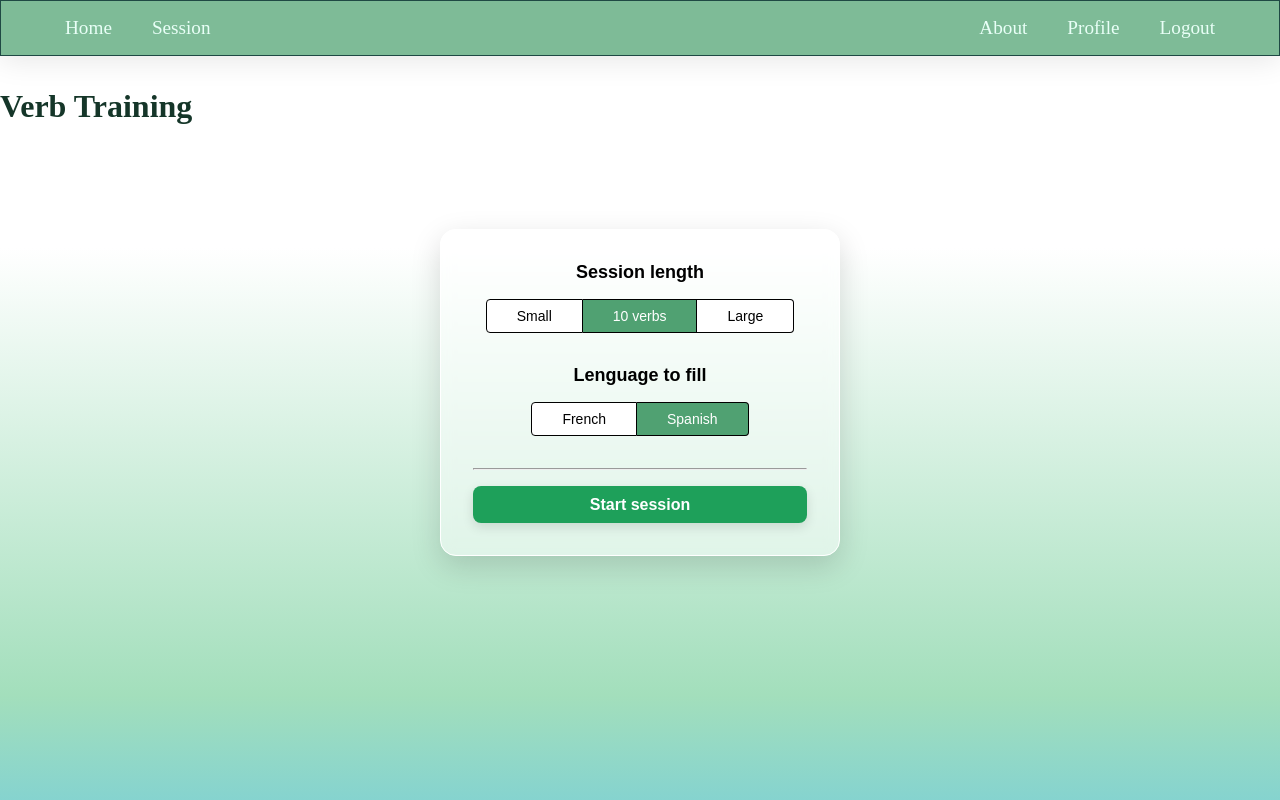
After one commit to MendezSebastianP/VerbPractice, a Django app: page /verbs/verbs_training in a window 1280 px wide. The commit adds this page. Run offline with Django 5.2, Linux system fonts and the light colour scheme; the visitor is signed in with stand-in values (Sample User, id 1); parts of the project's set-up code (start-up, migrations or seed data) failed here and were passed over; some libraries are stand-ins or nearby versions.

Commit message:
Adding features: switch n verbs, switch french <-> spanish

```diff
--- a/myproject/myproject/settings.py
+++ b/myproject/myproject/settings.py
@@ -26,7 +26,7 @@ SECRET_KEY = 'django-insecure-%^g-ezx@4g-@pzby2@(s(*@&=jay0!_y2_)ehnq44w2+9zi9=@
 # SECURITY WARNING: don't run with debug turned on in production!
 DEBUG = True
 
-ALLOWED_HOSTS = []
+ALLOWED_HOSTS = ['192.168.1.34', 'localhost']
 
 
 # Application definition
--- a/myproject/static/css/style.css
+++ b/myproject/static/css/style.css
@@ -110,6 +110,7 @@ nav a:hover {
 	touch-action: manipulation;
 	vertical-align: top;
 	white-space: nowrap;
+	margin-top: 2rem;
 }
 
 .button-68:hover {
@@ -218,6 +219,7 @@ nav a:hover {
     -webkit-backdrop-filter: blur(6.8px);
     border: 1px solid rgb(31, 73, 68);
     border-radius: 8px;
+	resize: vertical;
 }
 
 .verb-header-inside {
@@ -243,6 +245,26 @@ nav a:hover {
     border-spacing: 0px;
 }
 
+/* --- Training templates styles --- */
+.form-with-validation button {
+  appearance: none;
+  border: 0;
+  border-radius: 8px;
+  background: #1ea05a;
+  color: #fff;
+  padding: 0.6rem 1rem;
+  font-size: 1rem;
+  font-weight: 600;
+  cursor: pointer;
+  box-shadow: 0 4px 12px rgba(0,0,0,.12);
+}
+.form-with-validation button:hover { background: #1e8449; }
+.form-with-validation button + button { margin-left: .5rem; }
+
+/* Make the prompt (French verb) stand out a bit */
+.form-with-validation .field-row:first-of-type p { font-size: 1.15rem; margin: 0; }
+.form-with-validation .field-row:first-of-type p strong { font-size: 1.3rem; }
+
 tbody tr:nth-child(odd) {
   background-color: #fff;
 }
@@ -250,3 +272,87 @@ tbody tr:nth-child(odd) {
 tbody tr:nth-child(even) {
   background-color: #c7e7d6;
 }
+
+/* ## options-buttom ## */
+
+.options-buttom-container {
+  --primary-color: #000000;
+  --secondary-color: #000000;
+  --tab-text-color: #ffffff;
+  --heading-color: #000000;
+  --hover: rgb(132, 204, 162);
+  display: flex;
+  flex-direction: column;
+  align-items: center;
+  row-gap: 16px;
+  font-family: "Montserrat", sans-serif;
+  font-optical-sizing: auto;
+  margin-bottom: 1rem;
+}
+.options-buttom-heading {
+  font-size: 18px;
+  font-weight: 600;
+  color: var(--heading-color);
+}
+.options-buttom-wrapper {
+  display: flex;
+  align-items: center;
+}
+.options-buttom-wrapper .input {
+  display: none;
+}
+/* rgb(21, 163, 80) */
+.options-buttom {
+  flex-grow: 1;
+  text-align: center;
+  padding: 8px 30px;
+  font-size: 14px;
+  background: var(--tab-text-color);
+  border: 1px solid var(--primary-color);
+  color: var(--secondary-color);
+  font-weight: 500;
+  cursor: pointer;
+  transition: 0.2s ease-in-out;
+
+
+}
+.options-buttom-wrapper > label.options-buttom { border-radius: 0; }
+
+.options-buttom-wrapper > label.options-buttom:first-of-type {
+  border-radius: 4px 0 0 4px;
+}
+
+.options-buttom-wrapper > label.options-buttom:nth-of-type(n+2):nth-last-of-type(n+2) {
+  border-radius: 0;
+}
+
+.options-buttom-wrapper > label.options-buttom:last-of-type {
+  border-radius: 0 4px 4px 0;
+}
+
+.options-buttom-wrapper > label.options-buttom:only-of-type {
+  border-radius: 4px;
+}
+
+.options-buttom-wrapper > label.options-buttom:not(:first-of-type) {
+  border-left-width: 0;
+}
+
+.options-buttom:hover {
+  background: var(--hover);
+  color: var(--tab-text-color);
+  border-color: var(--hover);
+}
+.options-buttom:active {
+  transform: scale(0.9);
+}
+.input:checked + label.options-buttom {
+  background: rgb(80, 161, 114);
+  color: var(--tab-text-color);
+  content: unset;
+}
+
+.options-buttom .on { display: none; }
+.options-buttom .off { display: inline; }
+.input:checked + label.options-buttom .on { display: inline; }
+.input:checked + label.options-buttom .off { display: none; }
--- a/myproject/templates/layout.html
+++ b/myproject/templates/layout.html
@@ -19,9 +19,8 @@
     <nav>
         <div class="nav-left">
             <a href="/">Home</a>
-            <a href="{% url 'posts:list' %}">Posts</a>
             {% if user.is_authenticated %}
-            <a href="{% url 'posts:new-post' %}">New Post</a>
+			<a href="{% url 'verbs:verbstraining' %}">Session</a>
             {% endif %}
         </div>
         <div class="nav-right">
--- a/myproject/users/views.py
+++ b/myproject/users/views.py
@@ -11,7 +11,7 @@ def register_view(request):
             user = form.save()
             init_user_verbs(user, n=10)
             login(request, user)
-            return redirect("posts:list")
+            return redirect("verbs:verbstraining")
     else:
         form = UserCreationForm()
     return render(request, "users/register.html", { "form" : form})
@@ -24,7 +24,7 @@ def login_view(request):
             if "next" in request.POST:
                 return redirect(request.POST.get('next'))
             else:
-                return redirect("posts:list")
+                return redirect("verbs:verbstraining")
     else:
         form = AuthenticationForm()
     return render(request, "users/login.html", { "form" : form})
@@ -32,7 +32,7 @@ def login_view(request):
 def logout_view(request):
     if request.method == "POST":
         logout(request)
-        return redirect("posts:list")
+        return redirect("users:login")
 
 
 # Verb functions
--- a/myproject/verbs/templates/verbs/verbs_home.html
+++ b/myproject/verbs/templates/verbs/verbs_home.html
@@ -19,6 +19,7 @@
                 <td>{{ user_verb.verb.id }}</td>
                 <td>{{ user_verb.verb.infinitive }}</td>
                 <td>{{ user_verb.verb.translation }}</td>
+				<td>{{ user_verb.probability }}</td>
             </tr>
             {% empty %}
                 <p>No verbs found for your account. You may need to initialize your verb collection.</p>
--- /dev/null
+++ b/myproject/verbs/templates/verbs/verbs_training.html
@@ -0,0 +1,67 @@
+{% extends 'layout.html' %}
+
+{% block title %}Training Session{% endblock %}
+
+{% block content %}
+  <h1>Verb Training</h1>
+
+  {% if question %}
+    {% include 'verbs/_question.html' %}
+  {% else %}
+    {% if finished %}
+      <div class="session-finished">
+        {% if previous_feedback %}<p>{{ previous_feedback }}</p>{% endif %}
+        <p>Session over. Great job!</p>
+        <form class="form-with-validation" action="{% url 'verbs:verbstraining' %}" method="post">
+          {% csrf_token %}
+          <input type="hidden" name="action" value="start">
+          <button type="submit">Start again</button>
+        </form>
+      </div>
+    {% else %}
+      <form class="form-with-validation" action="{% url 'verbs:verbstraining' %}" method="post">
+		<div class="options-buttom-container">
+			<div class="options-buttom-heading">Session length</div>
+			<div class="options-buttom-wrapper">
+				<div class="options-buttom-wrapper">
+					<input class="input" id="opt-5"  name="v_length" type="radio" value="5" {% if last_length == 5 %}checked{% endif %}>
+					<label class="options-buttom" for="opt-5">
+						<span class="off">Small</span>
+						<span class="on">5 verbs</span>
+					</label>
+
+					<input class="input" id="opt-10" name="v_length" type="radio" value="10" {% if last_length == 10 %}checked{% endif %}>
+					<label class="options-buttom" for="opt-10">
+						<span class="off">Medium</span>
+						<span class="on">10 verbs</span>
+					</label>
+
+					<input class="input" id="opt-20" name="v_length" type="radio" value="20" {% if last_length == 20 %}checked{% endif %}>
+					<label class="options-buttom" for="opt-20">
+						<span class="off">Large</span>
+						<span class="on">20 verbs</span>
+					</label>
+				</div>
+			</div>
+		</div>
+		<div class="options-buttom-container">
+			<div class="options-buttom-heading">Lenguage to fill</div>
+			<div class="options-buttom-wrapper">
+				<div class="options-buttom-wrapper">
+					<input class="input" id="opt-French" value="French" name="lenguage_fill" type="radio" {% if last_fill == 'French' %}checked{% endif %} />
+					<label class="options-buttom" for="opt-French">French</label>
+
+					<input class="input" id="opt-Spanish" value="Spanish" name="lenguage_fill" type="radio" {% if last_fill == 'Spanish' %}checked{% endif %} />
+					<label class="options-buttom" for="opt-Spanish">Spanish</label>
+					</label>
+				</div>
+			</div>
+		</div>
+      {% csrf_token %}
+	  <hr class="solid">
+      <input type="hidden" name="action" value="start">
+      <button type="submit">Start session</button>
+    </form>
+    {% endif %}
+  {% endif %}
+{% endblock %}
--- a/myproject/verbs/urls.py
+++ b/myproject/verbs/urls.py
@@ -5,5 +5,6 @@ app_name = 'verbs'
 
 urlpatterns = [
     path('', views.verbs_home, name="verbhome"),
+	path('verbs_training', views.verbs_training, name="verbstraining"),
     # path('new-session/', views.post_new, name="new-session"),
 ]
--- a/myproject/verbs/views.py
+++ b/myproject/verbs/views.py
@@ -1,16 +1,205 @@
 from django.shortcuts import render
-from .models import UserVerb
+from .models import UserVerb, Verb
 from django.contrib.auth.decorators import login_required
+from verbs.services import preselect_verbs, TrainingEngine
+import uuid
+
+SESSION_KEY = 'verb_training'
+LAST_PREF_LENGTH = 'verb_training_last_length'
+LAST_PREF_DIRECTION = 'verb_training_last_direction'
 
 @login_required(login_url="/users/login/")
 def verbs_home(request):
     user_verbs = UserVerb.objects.filter(user=request.user).select_related('verb')
-    # Always render the page that extends the base. HTMX (via hx-boost) will swap the #app region.
     return render(request, 'verbs/verbs_home.html', {'verbs': user_verbs})
 
-# def post_page(request, slug):
-#     posts = Post.objects.get(slug=slug)
-#     return render(request, 'posts/post_page.html', { 'post' : posts})
+@login_required(login_url="/users/login/")
+def verbs_training(request):
+    state = request.session.get(SESSION_KEY, {
+        'id': None,
+        'remaining': [],
+        'current': None,
+        'asked': 0,
+        'length': 10,
+        'hint': 0,
+        'direction': 'fr_es',
+    })
+
+    if request.method == 'GET' and (state.get('current') or state.get('remaining')):
+        request.session.pop(SESSION_KEY, None)
+        state = {
+            'id': None,
+            'remaining': [],
+            'current': None,
+            'asked': 0,
+            'length': state.get('length', 10),
+            'hint': 0,
+            'direction': state.get('direction', 'fr_es'),
+        }
+
+    action = request.POST.get('action') if request.method == 'POST' else None
+
+    if request.method == 'POST' and action in (None, 'start'):
+        prev_length = request.session.get(LAST_PREF_LENGTH)
+        prev_direction = request.session.get(LAST_PREF_DIRECTION)
+        try:
+            length = int(request.POST.get('v_length')) if request.POST.get('v_length') else None
+        except (TypeError, ValueError):
+            length = None
+        if length is None:
+            length = prev_length or state.get('length', 10)
+        fill_lang = request.POST.get('lenguage_fill')
+        if fill_lang == 'French':
+            direction = 'es_fr'
+        elif fill_lang == 'Spanish':
+            direction = 'fr_es'
+        else:
+            direction = prev_direction or state.get('direction', 'fr_es')
+        remaining = preselect_verbs(request.user, length)
+        request.session[LAST_PREF_LENGTH] = length
+        request.session[LAST_PREF_DIRECTION] = direction
+        if not remaining:
+            fill_choice = 'French' if direction == 'es_fr' else 'Spanish'
+            # no verbs; still show container with a simple finished state (question none)
+            return render(request, 'verbs/verbs_training.html', {
+                'question': None,
+                'finished': True,
+                'session_length': length,
+                'direction': direction,
+                'last_length': length,
+                'last_fill': fill_choice,
+                'previous_feedback': None,
+            })
+        current = remaining.pop(0)
+        state.update({'id': str(uuid.uuid4()), 'remaining': remaining, 'current': current, 'asked': 0, 'length': length, 'hint': 0, 'direction': direction})
+        request.session[SESSION_KEY] = state
+    elif request.method == 'POST':
+        direction = state.get('direction', 'fr_es')
+        engine = TrainingEngine(request.user, direction)
+        previous_feedback = None
+        if not state.get('current') and state.get('remaining'):
+            state['current'] = state['remaining'].pop(0)
+        action = action or ''
+        if action == 'hint' and state.get('current'):
+            state['hint'] += 1
+            request.session[SESSION_KEY] = state
+        elif action in ('answer', 'giveup') and state.get('current'):
+            verb_id = state['current']
+            verb = Verb.objects.get(pk=verb_id)
+            prompt, correct_field = engine.format_prompt_answer(verb)
+            if action == 'giveup':
+                engine.update_on_result(verb_id, False)
+                previous_feedback = f"The answer is {prompt} : {correct_field.split(',')[0].strip()}"
+                state['asked'] += 1
+                state['hint'] = 0
+                # advance (finish?)
+                if state['remaining']:
+                    state['current'] = state['remaining'].pop(0)
+                    request.session[SESSION_KEY] = state
+                else:
+                    length = state.get('length', 10)
+                    direction = state.get('direction', 'fr_es')
+                    request.session[LAST_PREF_LENGTH] = length
+                    request.session[LAST_PREF_DIRECTION] = direction
+                    request.session.pop(SESSION_KEY, None)
+                    fill_choice = 'French' if direction == 'es_fr' else 'Spanish'
+                    # show last question container (prompt) with finished flag
+                    return render(request, 'verbs/verbs_training.html', {
+                        'question': {'verb_id': verb_id, 'prompt': prompt},
+                        'session_length': length,
+                        'finished': True,
+                        'direction': direction,
+                        'previous_feedback': previous_feedback,
+                        'last_length': length,
+                        'last_fill': fill_choice,
+                    })
+            elif action == 'answer':
+                answer = (request.POST.get('answer') or '').strip()
+                is_ok = engine.is_correct(correct_field, answer)
+                if is_ok:
+                    engine.update_on_result(verb_id, True)
+                    previous_feedback = 'Correct!'
+                    state['asked'] += 1
+                    state['hint'] = 0
+                    if state['remaining']:
+                        state['current'] = state['remaining'].pop(0)
+                        request.session[SESSION_KEY] = state
+                    else:
+                        length = state.get('length', 10)
+                        direction = state.get('direction', 'fr_es')
+                        request.session[LAST_PREF_LENGTH] = length
+                        request.session[LAST_PREF_DIRECTION] = direction
+                        request.session.pop(SESSION_KEY, None)
+                        fill_choice = 'French' if direction == 'es_fr' else 'Spanish'
+                        return render(request, 'verbs/verbs_training.html', {
+                            'question': {'verb_id': verb_id, 'prompt': prompt},
+                            'session_length': length,
+                            'finished': True,
+                            'direction': direction,
+                            'previous_feedback': previous_feedback,
+                            'last_length': length,
+                            'last_fill': fill_choice,
+                        })
+                else:
+                    engine.update_on_result(verb_id, False)
+                    q = {'verb_id': verb_id, 'prompt': prompt, 'feedback': f"Wrong. The answer is {correct_field.split(',')[0].strip()}"}
+                    if state['hint']:
+                        q['hint'] = engine.hint(correct_field, state['hint'])
+                    request.session[SESSION_KEY] = state
+                    return render(request, 'verbs/verbs_training.html', {
+                        'question': q,
+                        'session_length': state.get('length', 10),
+                        'finished': False,
+                        'direction': direction,
+                        'previous_feedback': None,
+                    })
+        # fall-through render after hint / advance
+        if state.get('current'):
+            verb = Verb.objects.get(pk=state['current'])
+            prompt, correct_field = engine.format_prompt_answer(verb)
+            question = {'verb_id': state['current'], 'prompt': prompt}
+            if state['hint']:
+                question['hint'] = engine.hint(correct_field, state['hint'])
+        else:
+            question = None
+        return render(request, 'verbs/verbs_training.html', {
+            'question': question,
+            'session_length': state.get('length', 10),
+            'finished': False,
+            'direction': direction,
+            'previous_feedback': previous_feedback,
+        })
+
+    # GET after start or initial menu
+    if state.get('current'):
+        direction = state.get('direction', 'fr_es')
+        engine = TrainingEngine(request.user, direction)
+        verb = Verb.objects.get(pk=state['current'])
+        prompt, correct_field = engine.format_prompt_answer(verb)
+        question = {'verb_id': state['current'], 'prompt': prompt}
+        if state['hint']:
+            question['hint'] = engine.hint(correct_field, state['hint'])
+        context = {
+            'question': question,
+            'session_length': state.get('length', 10),
+            'finished': False,
+            'direction': direction,
+            'previous_feedback': None,
+        }
+    else:
+        last_length = request.session.get(LAST_PREF_LENGTH, state.get('length', 10))
+        last_direction = request.session.get(LAST_PREF_DIRECTION, state.get('direction', 'fr_es'))
+        last_fill = 'French' if last_direction == 'es_fr' else 'Spanish'
+        context = {
+            'question': None,
+            'session_length': last_length,
+            'finished': False,
+            'direction': last_direction,
+            'last_length': last_length,
+            'last_fill': last_fill,
+            'previous_feedback': None,
+        }
+    return render(request, 'verbs/verbs_training.html', context)
 
 # @login_required(login_url="/users/login/")
 # def post_new(request):
--- a/setup.txt
+++ b/setup.txt
@@ -14,3 +14,6 @@ python manage.py migrate
 
 # admin
 python manage.py createsuperuser # set an admin account
+
+admin1
+Passw1234
```
Also changed, not shown: myproject/verbs/services.py (+98 -134 lines), myproject/verbs/templates/verbs/_question.html (added, +59 -0 lines).
